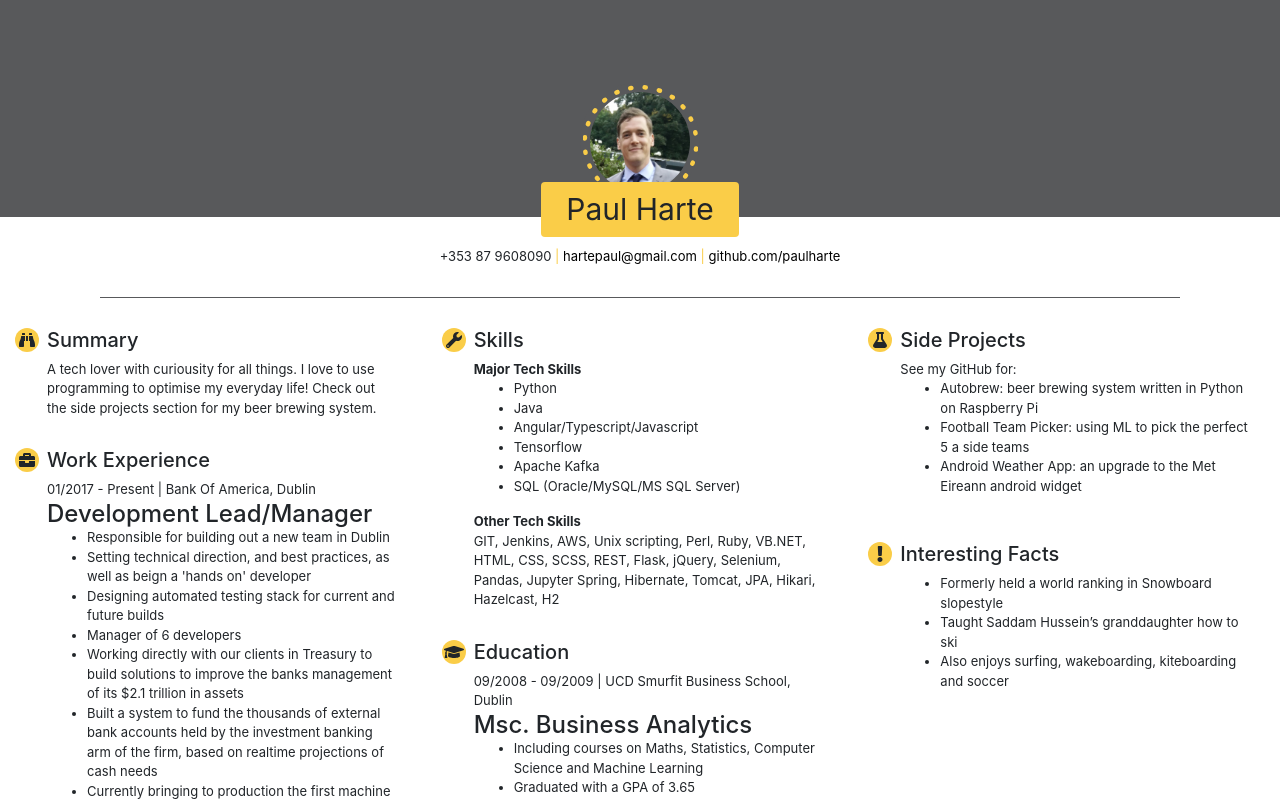
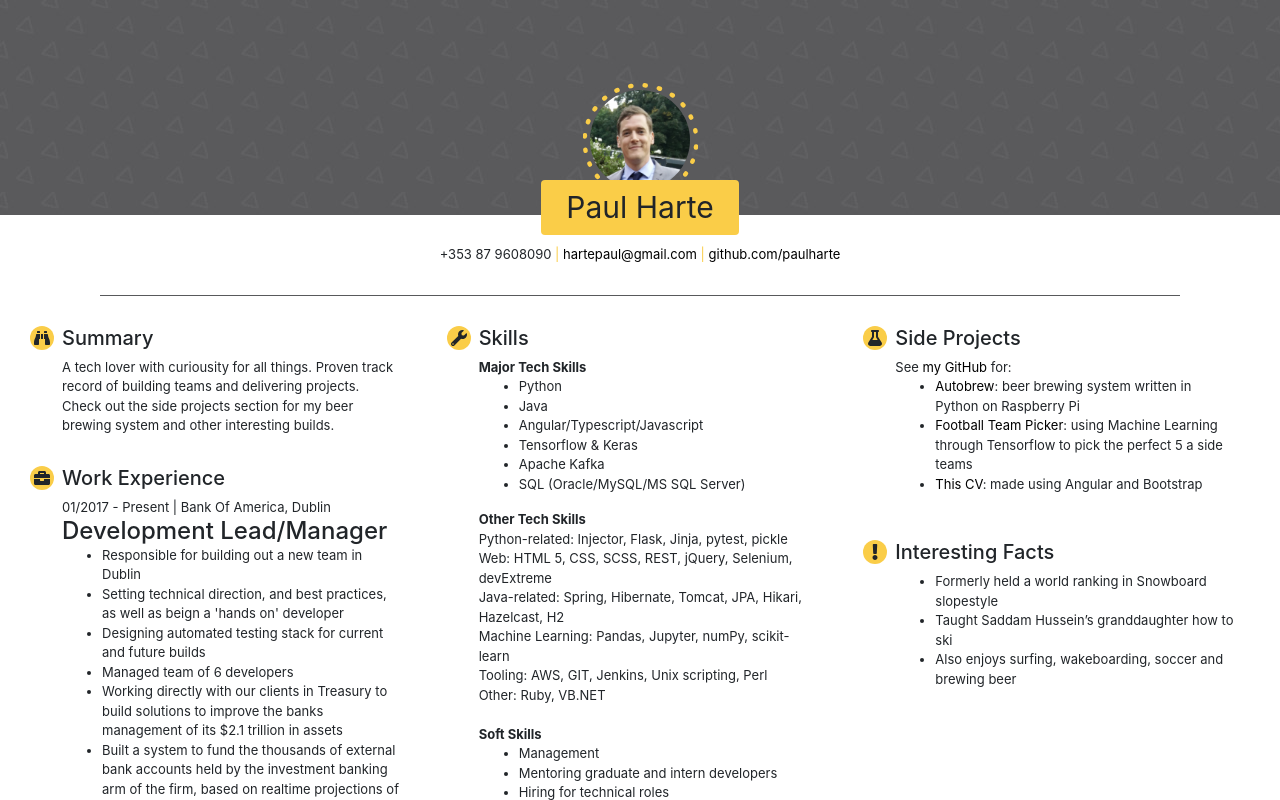
Before and after one commit to paulharte/angular-cv, an Angular app: page / in a window 1280 px wide. Shown: the top 800 px of the page. Built offline with nearby package versions, Linux system fonts and the light colour scheme.

Commit message:
Patterned background plus more text

```diff
--- a/src/app/cv-content/cv-content.component.css
+++ b/src/app/cv-content/cv-content.component.css
@@ -1,3 +1,55 @@
 .cv-container {
     max-width: 1440px;
+    padding-left: 30px;
+    padding-right: 30px;
 }
+
+
+/* Column widths specifically for printing */
+@media print {
+    .col-md-1, .col-md-2, .col-md-3, .col-md-4, .col-md-5, .col-md-6, .col-md-7, .col-md-8, .col-md-9, .col-md-10, .col-md-11, .col-md-12 {
+         float: left;
+    }
+    .col-md {
+        width: 50%;
+    }
+    .col-lg {
+        width: 50%;
+    }
+    .col-md-12 {
+         width: 100%;
+    }
+    .col-md-11 {
+         width: 91.66666667%;
+    }
+    .col-md-10 {
+         width: 83.33333333%;
+    }
+    .col-md-9 {
+         width: 75%;
+    }
+    .col-md-8 {
+         width: 66.66666667%;
+    }
+    .col-md-7 {
+         width: 58.33333333%;
+    }
+    .col-md-6 {
+         width: 50%;
+    }
+    .col-md-5 {
+         width: 41.66666667%;
+    }
+    .col-md-4 {
+         width: 33.33333333%;
+    }
+    .col-md-3 {
+         width: 25%;
+    }
+    .col-md-2 {
+         width: 16.66666667%;
+    }
+    .col-md-1 {
+         width: 8.33333333%;
+    }
+ }
--- a/src/app/cv-content/cv-content.component.html
+++ b/src/app/cv-content/cv-content.component.html
@@ -1,9 +1,9 @@
 <div class="container cv-container">
 <div class="row">
-    <div class="col-md">
+    <div class="col-lg-4 col-md-6 col-xs-12">
 
         <app-section title="Summary" [icon]="summaryIcon">
-            A tech lover with curiousity for all things. I love to use programming to optimise my everyday life! Check out the side projects section for my beer brewing system.
+            A tech lover with curiousity for all things. Proven track record of building teams and delivering projects. Check out the side projects section for my beer brewing system and other interesting builds.
         </app-section>
 
         <app-section title="Work Experience" [icon]="workExperienceIcon">
@@ -12,9 +12,10 @@
                     <li>Responsible for building out a new team in Dublin</li>
                     <li>Setting technical direction, and best practices, as well as beign a 'hands on' developer</li>
                     <li>Designing automated testing stack for current and future builds</li>
-                    <li>Manager of 6 developers</li>
+                    <li>Managed team of 6 developers</li>
                     <li>Working directly with our clients in Treasury to build solutions to improve the banks management of its $2.1 trillion in assets</li>
                     <li>Built a system to fund the thousands of external bank accounts held by the investment banking arm of the firm, based on realtime projections of cash needs</li>
+                    <li>Successfully completed, deployed and supported many projects, including ones in the areas of internal loan pricing, loan requesting, regulatory submissions, trade entry and more</li>
                     <li>Currently bringing to production the first machine learning algorithm used in the bank's Treasury department</li>
                 </ul>
             </app-life-period>
@@ -32,23 +33,38 @@
             </app-life-period>
         </app-section>
     </div>
-    <div class="col-md">
+    <div class="col-lg-4 col-md-6 col-xs-12">
         <app-section title="Skills" [icon]="skillsIcon">
             <strong>Major Tech Skills</strong>
             <ul>
                 <li>Python</li>
                 <li>Java</li>
                 <li>Angular/Typescript/Javascript</li>
-                <li>Tensorflow</li>
+                <li>Tensorflow & Keras</li>
                 <li>Apache Kafka</li>
                 <li>SQL (Oracle/MySQL/MS SQL Server)</li>
             </ul>
             <strong>Other Tech Skills</strong>
             <div>
-                <span>GIT, Jenkins, AWS, Unix scripting, Perl, Ruby, VB.NET, HTML, CSS, SCSS, REST, Flask, jQuery,  Selenium, Pandas, Jupyter
-                    Spring, Hibernate, Tomcat, JPA, Hikari, Hazelcast, H2
+                <span>
+                    Python-related: Injector, Flask, Jinja, pytest, pickle <br>
+                    Web: HTML 5, CSS, SCSS, REST,  jQuery, Selenium, devExtreme<br>
+                    Java-related: Spring, Hibernate, Tomcat, JPA, Hikari, Hazelcast, H2<br>
+                    Machine Learning: Pandas, Jupyter, numPy, scikit-learn <br>
+                    Tooling: AWS, GIT, Jenkins, Unix scripting, Perl<br>
+                    Other: Ruby, VB.NET
                 </span>
-            </div>
+            </div> <br>
+            <strong>Soft Skills</strong>
+            <ul>
+                <li>Management</li>
+                <li>Mentoring graduate and intern developers</li>
+                <li>Hiring for technical roles</li>
+                <li>Agile methodologies</li>
+                <li>Working with remote teams and team members</li>
+                <li>Managing relationships with key stakeholders</li>
+            </ul>
+
         </app-section>
         <app-section title="Education" [icon]="educationIcon">
             <app-life-period dateText="09/2008 - 09/2009"
@@ -57,7 +73,7 @@
                 <ul>
                     <li>Including courses on Maths, Statistics, Computer Science and Machine Learning</li>
                     <li>Graduated with a GPA of 3.65</li>
-                    <li>Completed Machine Learning based dissertation on predicting commuter traffic patterns in Ireland for which i received an 'A' grade</li>
+                    <li>Completed a dissertation on using machine learning techniques to predict commuter traffic patterns in Ireland, receiving an 'A' grade</li>
                 </ul>
 
             </app-life-period>
@@ -71,20 +87,20 @@
             </app-life-period>
         </app-section>
     </div>
-    <div class="col-lg">
+    <div class="col-lg-4 col-md-6 col-xs-12">
         <app-section title="Side Projects" [icon]="sideProjectIcon">
-            See my GitHub for:
+            See <a href="http://github.com/paulharte">my GitHub</a> for:
             <ul>
-                <li>Autobrew: beer brewing system written in Python on Raspberry Pi</li>
-                <li>Football Team Picker: using ML to pick the perfect 5 a side teams</li>
-                <li>Android Weather App: an upgrade to the Met Eireann android widget</li>
+                <li><a href="https://github.com/paulharte/autobrew">Autobrew</a>: beer brewing system written in Python on Raspberry Pi</li>
+                <li><a href="https://github.com/paulharte/football_team_picker">Football Team Picker</a>: using Machine Learning through Tensorflow to pick the perfect 5 a side teams</li>
+                <li><a href="https://github.com/paulharte/angular-cv">This CV</a>: made using Angular and Bootstrap</li>
             </ul>
         </app-section>
         <app-section title="Interesting Facts" [icon]="interestingIcon">
             <ul>
                 <li>Formerly held a world ranking in Snowboard slopestyle</li>
                 <li>Taught Saddam Hussein’s granddaughter how to ski</li>
-                <li>Also enjoys surfing, wakeboarding, kiteboarding and soccer</li>
+                <li>Also enjoys surfing, wakeboarding, soccer and brewing beer</li>
             </ul>
         </app-section>
 
--- a/src/app/cv-content/section/section.component.css
+++ b/src/app/cv-content/section/section.component.css
@@ -19,3 +19,10 @@
 .content-column {
     padding-left: 8px;
 }
+
+@media print {
+    .col {
+        width: 50%;
+        max-width: 50%;
+    }
+}
--- a/src/app/cv-content/section/section.component.html
+++ b/src/app/cv-content/section/section.component.html
@@ -1,6 +1,6 @@
 <div class="container">
     <div class="row">
-        <div class="iconcol">
+        <div class="iconcol col-xs-auto">
             <div class="my-icon">
                 <fa-icon [icon]="icon"></fa-icon>
             </div>
--- a/src/app/header/header.component.css
+++ b/src/app/header/header.component.css
@@ -3,8 +3,8 @@
     text-align: center;
 }
 
-.top-ornament {
-    height: 62px;
+.patternback {
+    background-image: url("~src/assets/simple-pattern.jpg");
 }
 
 .avatar {
@@ -93,6 +93,8 @@ svg.round:hover {
     padding-top: 1px;
 }
 
-hr {
-    color: #58595b;
+.middle {
+    text-align: center;
+    padding-top: 60px;
+    margin-top: 0px;
 }
--- a/src/app/header/header.component.html
+++ b/src/app/header/header.component.html
@@ -1,7 +1,6 @@
-<div class="greyback top-ornament"></div>
-<div class="greyback">
-    <div class="avatar greyback">
-        <div class="thumbnail greyback">
+<div class="middle patternback">
+    <div class="avatar">
+        <div class="thumbnail">
             <svg viewBox="0 0 103 103" version="1.1" xmlns="http://www.w3.org/2000/svg" class="dotted round">
                 <circle cx="50%" cy="50%" r="50">
 
```
Also changed, not shown: src/assets/simple-pattern.jpg (added), 1 other file (tests, documents, lock files or other folders).
